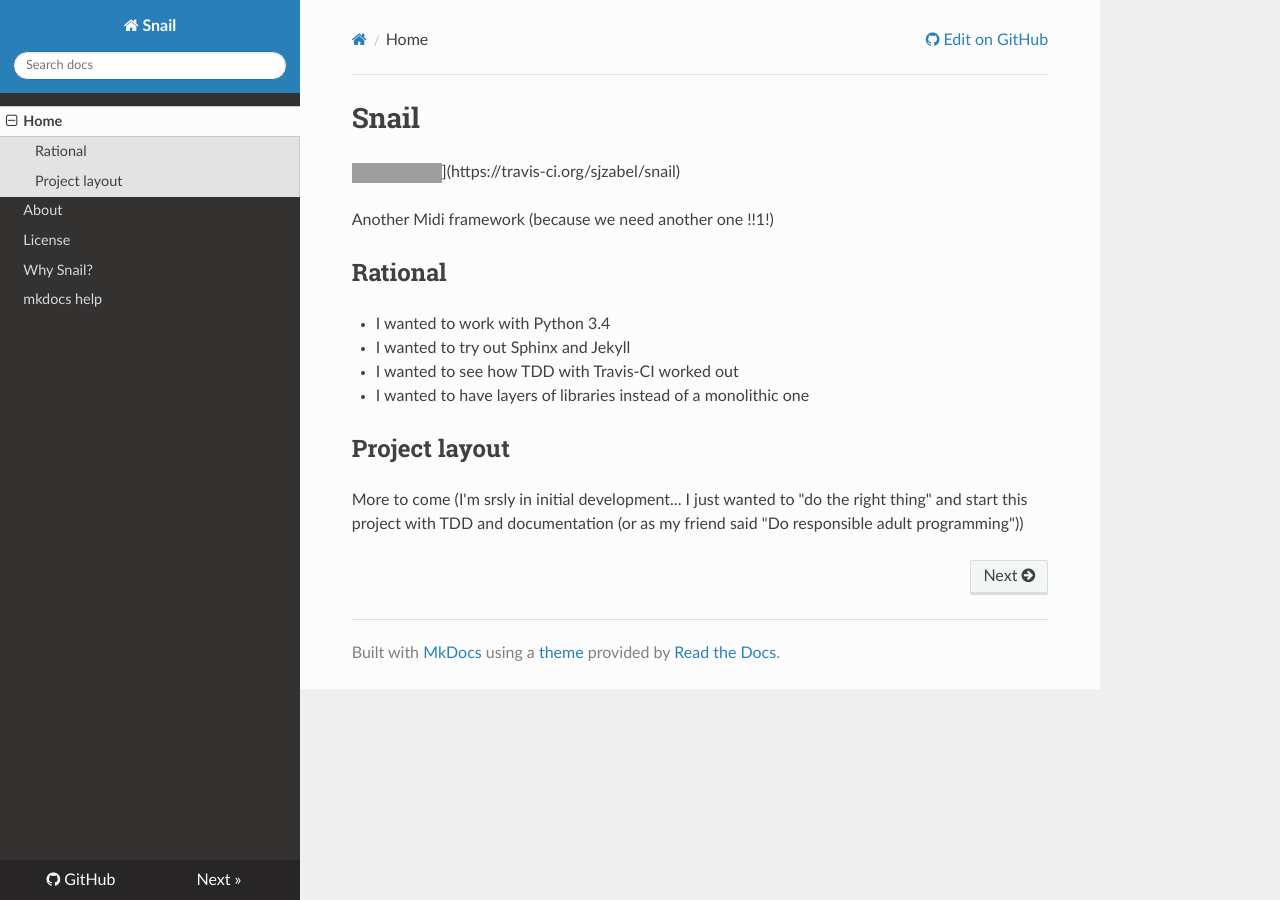
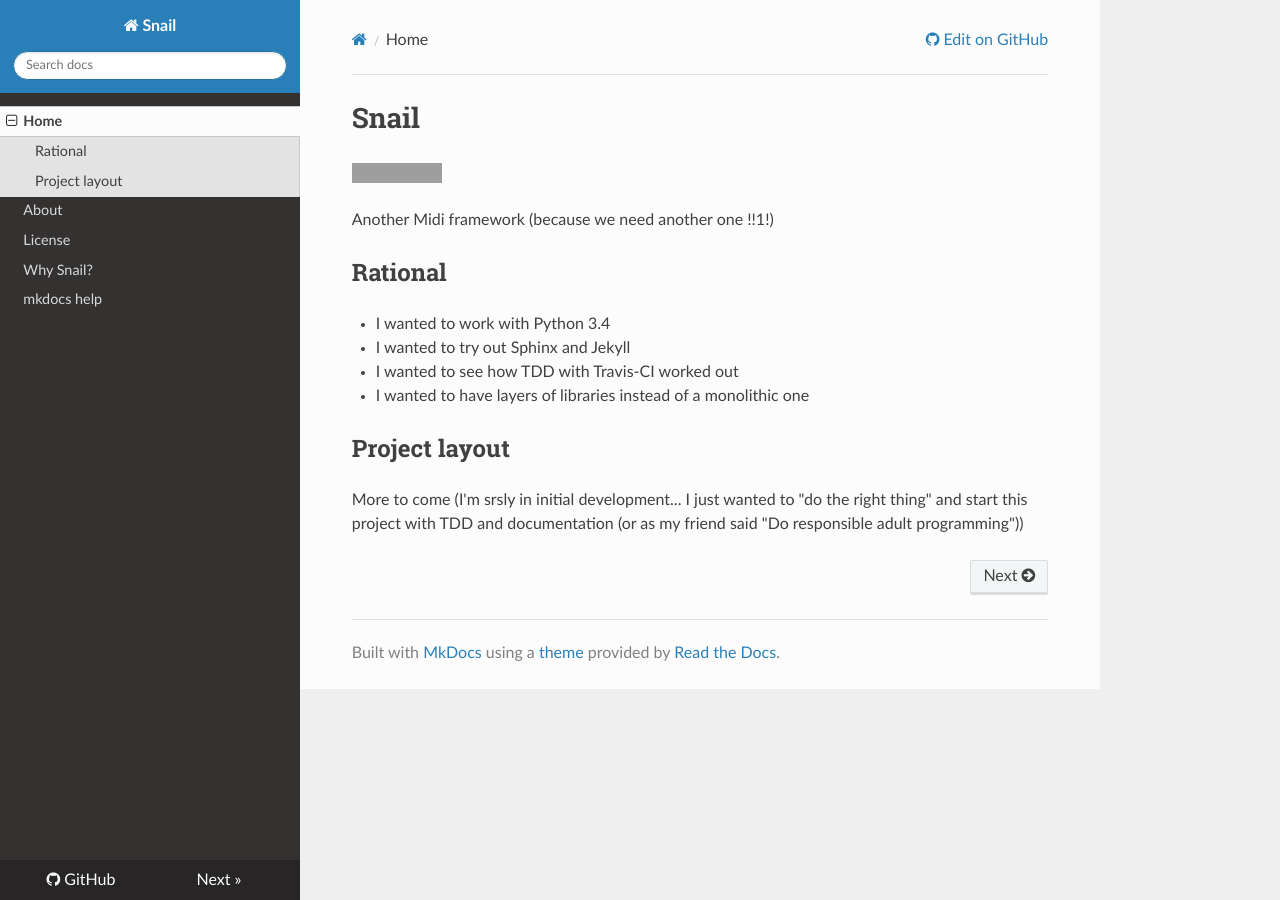
Before and after one commit to sjzabel/snail, an MkDocs documentation site: the page built from docs/index.md, in a window 1280 px wide. Built offline with MkDocs 1.6.1, drawn with Linux system fonts in a browser that asks for light colours; nearby versions of some CDN libraries; old or Windows-style settings are respelled for this version of MkDocs; grey boxes are pictures that could not be loaded.

Commit message:
Same reason

```diff
--- a/docs/index.md
+++ b/docs/index.md
@@ -1,5 +1,5 @@
 # Snail
-![Build
+[![Build
 Status](https://travis-ci.org/sjzabel/snail.svg?branch=master)](https://travis-ci.org/sjzabel/snail)
 
 Another Midi framework (because we need another one !!1!)
```
